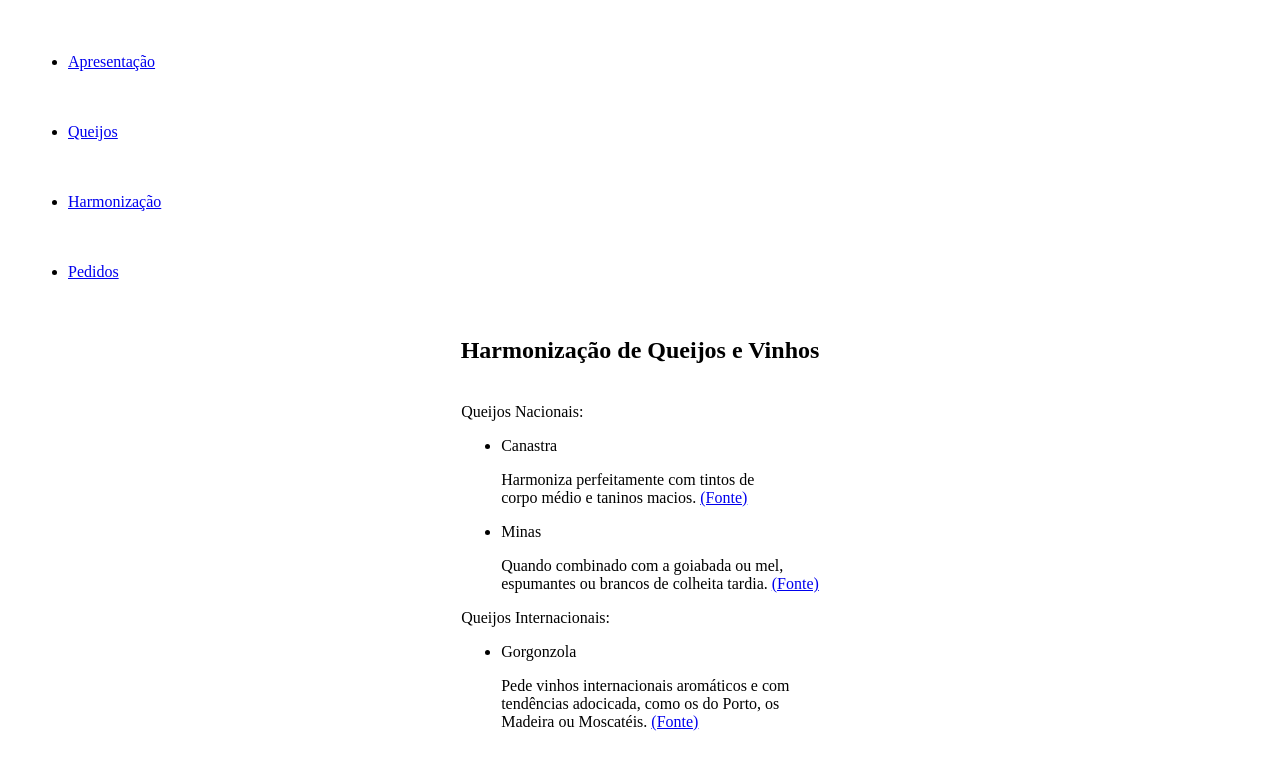
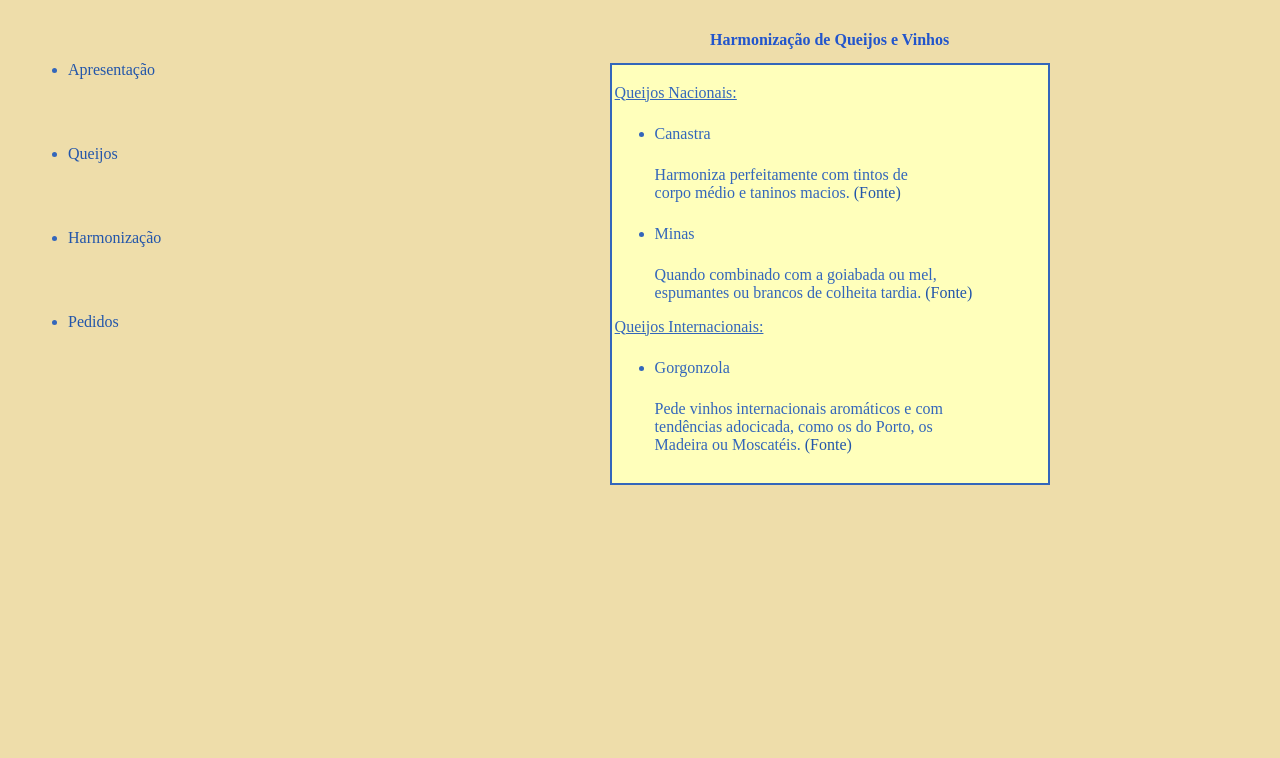
Before and after one commit to ViviCorrea/canastraoqueijos, a plain HTML site: page Harmonização.html in a window 1280 px wide. Shown: the part 85-843 px from the top of the page. After the commit the page ends 800 px from the top, so only its background shows below. Drawn offline with Linux system fonts and the light colour scheme.

Commit message:
Update Harmonização.html
Ajeitar o caminho do css

```diff
--- a/Harmonização.html
+++ b/Harmonização.html
@@ -3,7 +3,7 @@
 <head>
     <meta charset="UTF-8">
     <meta name="viewport" content="width=device-width, initial-scale=1.0">
-    <link rel="stylesheet" href="style.css.css.css">
+    <link rel="stylesheet" href="style.css">
     <base target="_blank"/>
 </head>
 
```
